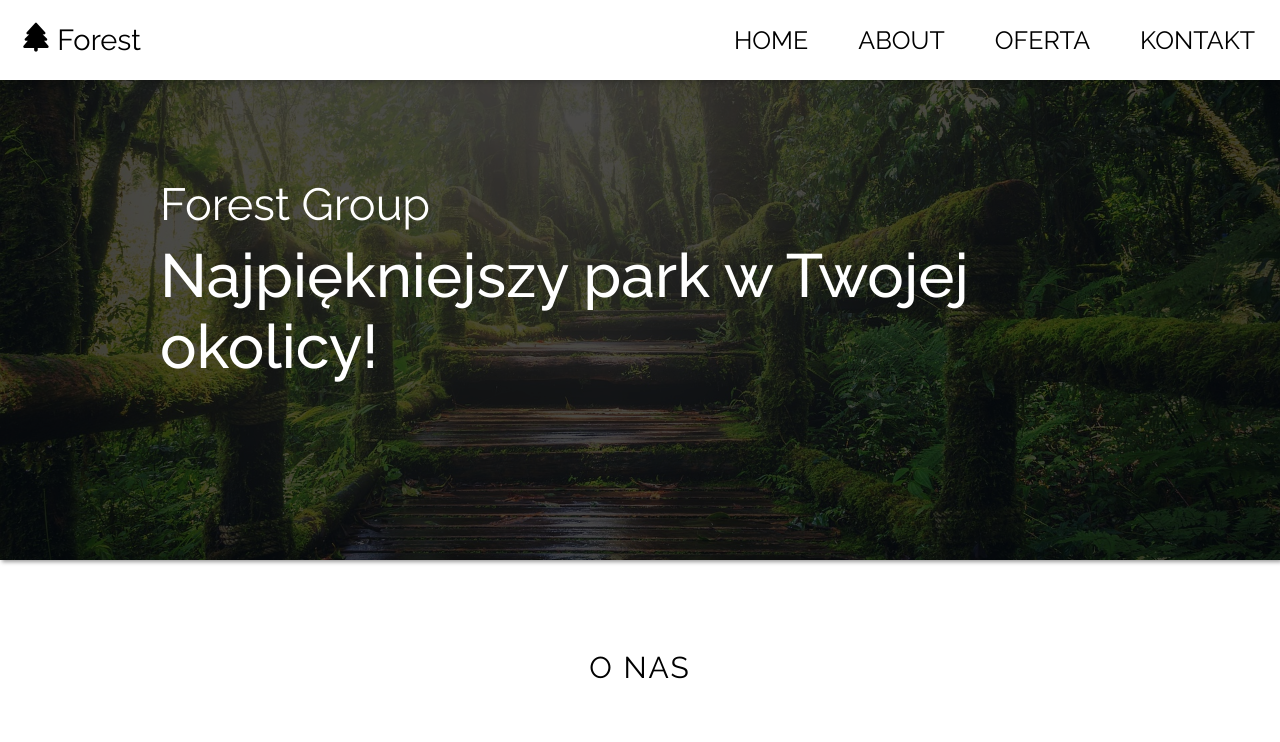
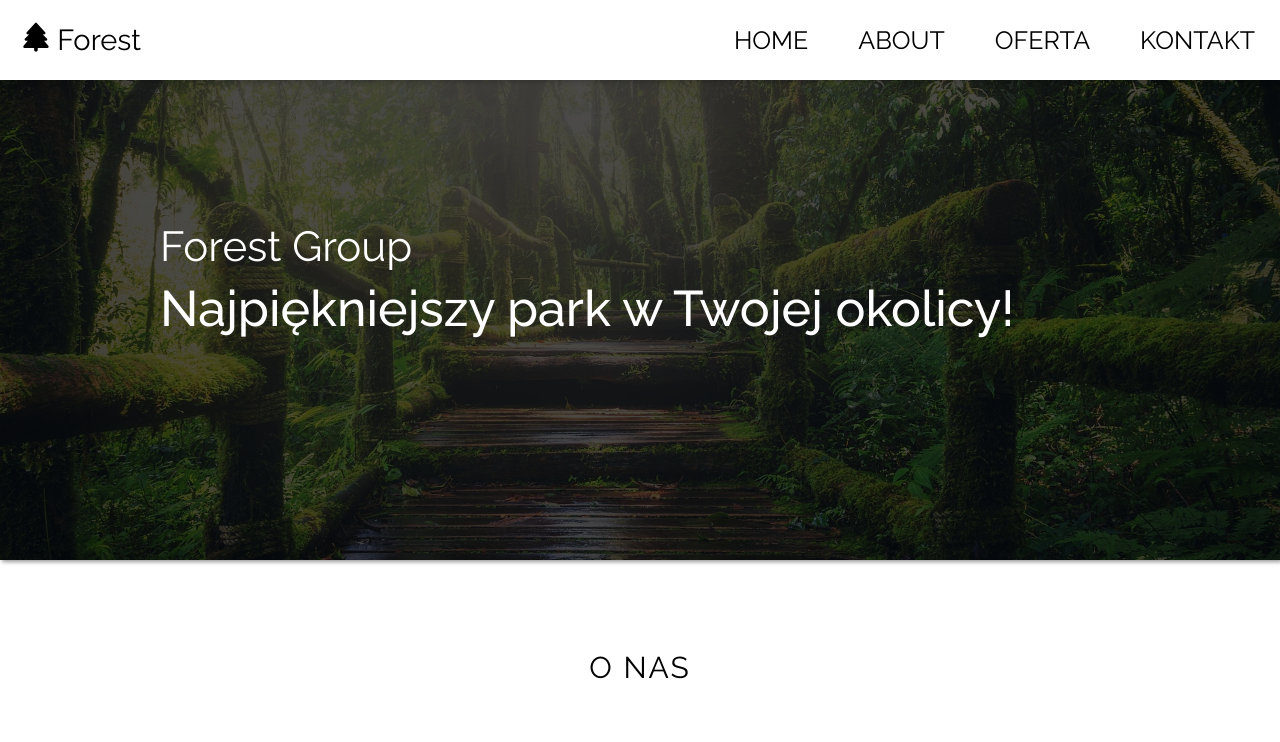
Before and after one commit to cybulskikacper/Forest-Website, a plain HTML site: page index.html in a window 1280 px wide. Shown: the top 742 px of the page. Drawn offline with Linux system fonts and the light colour scheme.

Commit message:
smaller fz

```diff
--- a/sass/_large.scss
+++ b/sass/_large.scss
@@ -11,10 +11,10 @@
 
 	.header {
 		&__text {
-			font-size: 4.5rem;
+			font-size: 4.2rem;
 		}
 		&__heading {
-			font-size: 6.1rem;
+			font-size: 5rem;
 		}
 	}
 
--- a/sass/_medium.scss
+++ b/sass/_medium.scss
@@ -118,6 +118,10 @@
 		&__text {
 			font-size: 3.2rem;
 		}
+
+		&__heading {
+			font-size: 4.5rem;
+		}
 	}
 
 	.offers {
--- a/sass/main.scss
+++ b/sass/main.scss
@@ -87,7 +87,6 @@ body {
 .header {
 	position: relative;
 	background-image: url('../img/jungle-small.jpg');
-
 	background-size: cover;
 	background-position: center;
 	object-fit: cover;
@@ -115,13 +114,13 @@ body {
 .header__heading {
 	position: relative;
 	font-weight: 500;
-	font-size: 3.5rem;
+	font-size: 3rem;
 	z-index: 2;
 }
 
 .header__text {
 	position: relative;
-	font-size: 2.5rem;
+	font-size: 2.4rem;
 	z-index: 2;
 	margin-bottom: 0.2em;
 	text-align: start;
```
Also changed, not shown: css/main.css, 1 other file.
